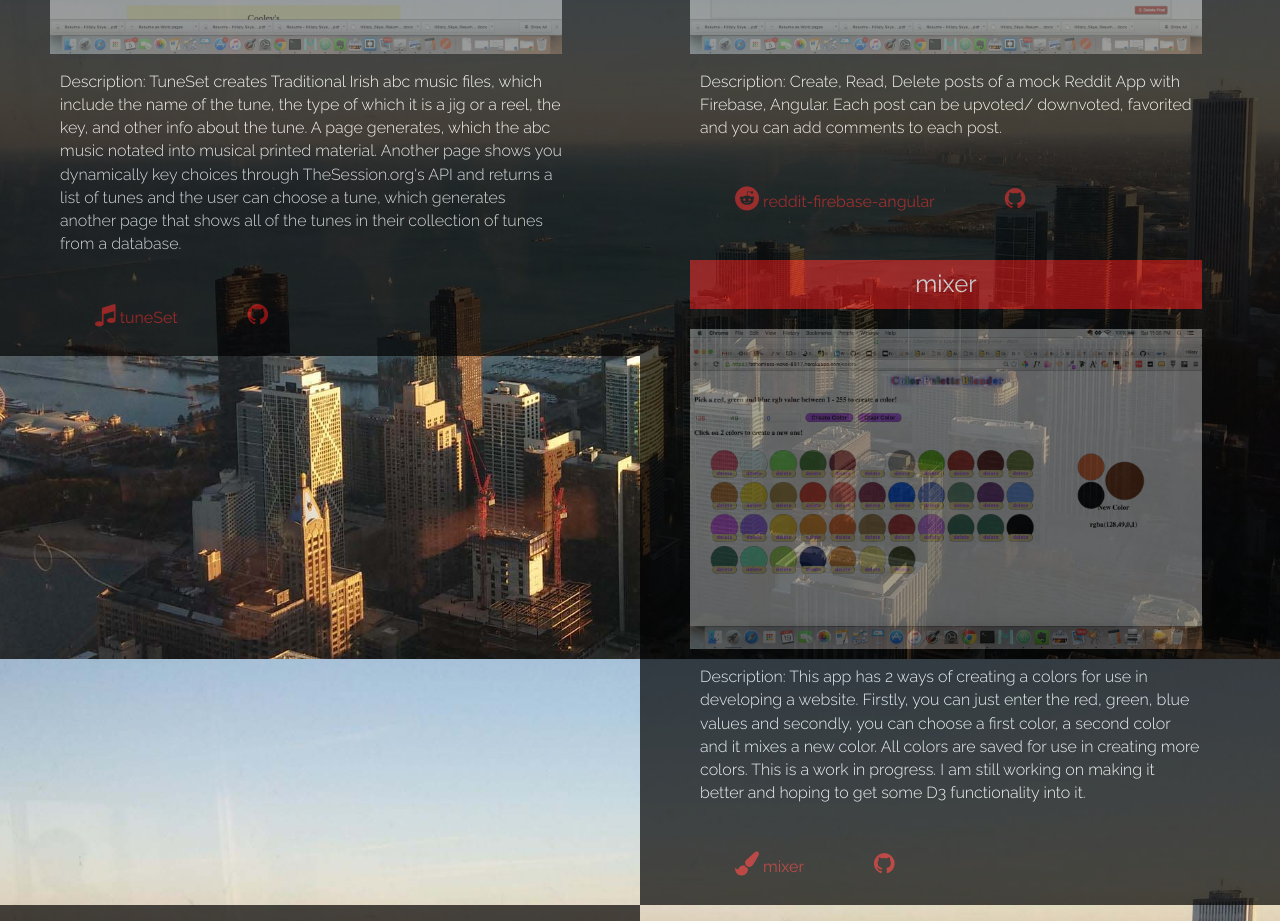
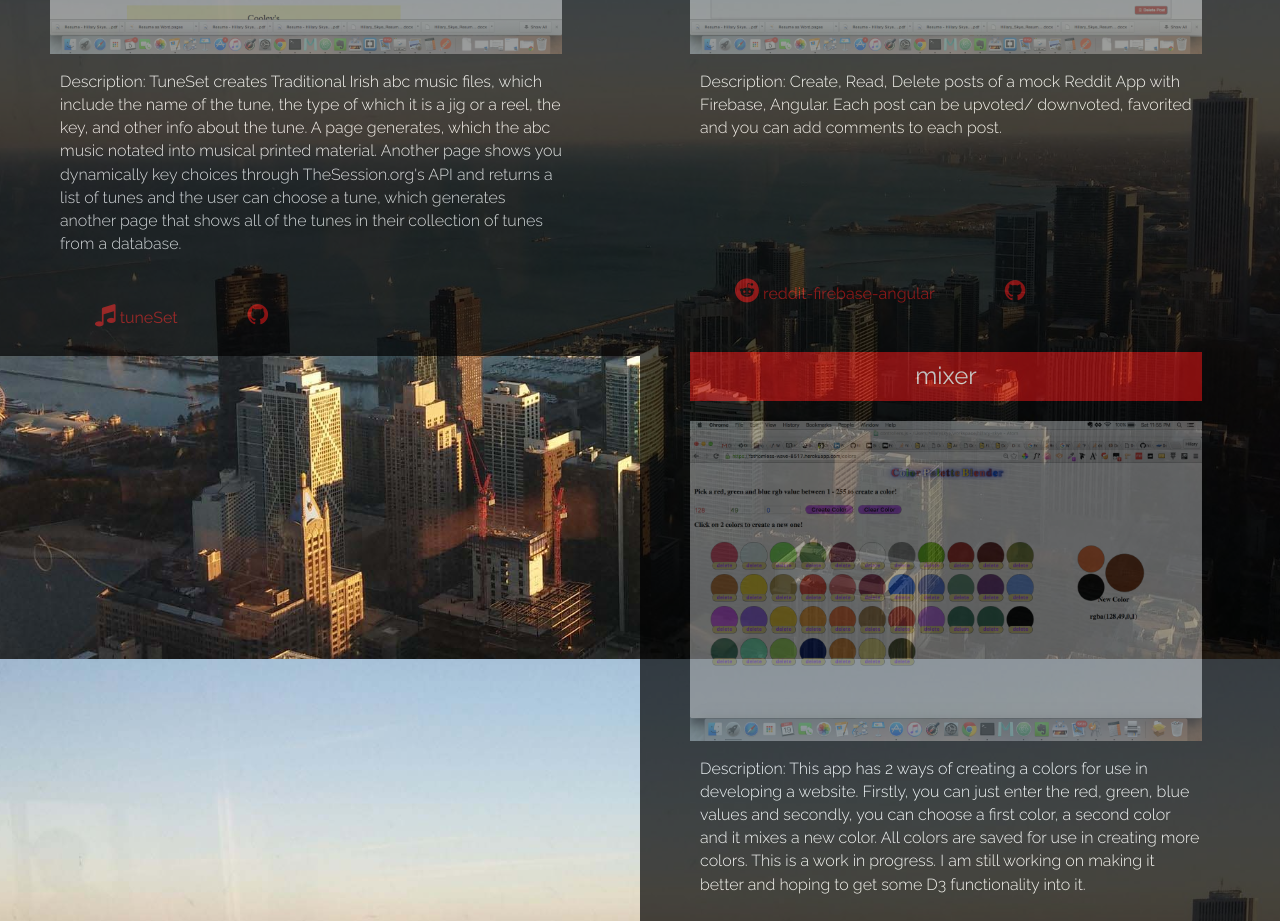
Before and after one commit to hillaryskye/hillary-skye, a website: page index.html in a window 1280 px wide. Shown: the part 941-1862 px from the top of the page. Drawn offline with nearby package versions, Linux system fonts and the light colour scheme; some packages are replaced by stand-ins of ours.

Commit message:
added min-height to sass style.css

```diff
--- a/public/stylesheets/style.css
+++ b/public/stylesheets/style.css
@@ -254,7 +254,8 @@ section.module:last-child {
 section.module p {
   margin-bottom: 40px;
   font-size: 16px;
-  font-weight: 300; }
+  font-weight: 300;
+  min-height: 161px; }
 
 section.module p:last-child {
   margin-bottom: 0; }
```
